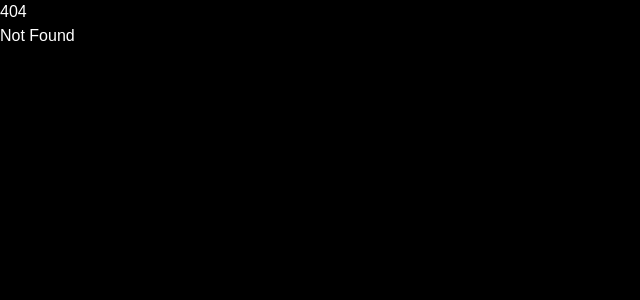
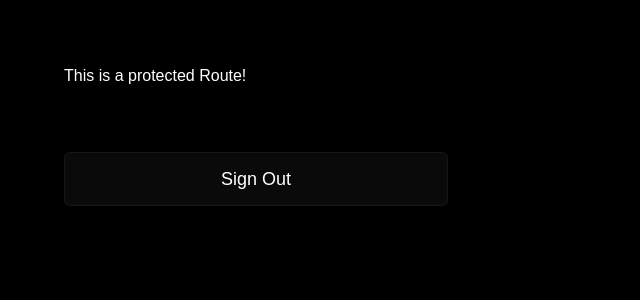
Before and after one commit to Merkie/portcullis, a SvelteKit app: page /dashboard in a window 1280 px wide. Before the commit this address had no page. Shown: the top 300 px of the page, without its empty margins (0-640 px from the left). Built offline with nearby package versions, Linux system fonts and the light colour scheme; a web font is replaced by a local one.

Commit message:
Add sign out functionality to dashboard page

```diff
--- /dev/null
+++ b/src/routes/dashboard/+page.svelte
@@ -0,0 +1,12 @@
+<script lang="ts">
+	async function signOut() {
+		await fetch('/api/auth/signout', {
+			method: 'POST'
+		}).then((res) => res.json());
+		window.location.reload();
+	}
+</script>
+
+<p class="m-16">This is a protected Route!</p>
+
+<button class="btn-auth m-16 w-96" on:click={signOut}>Sign Out</button>
```
